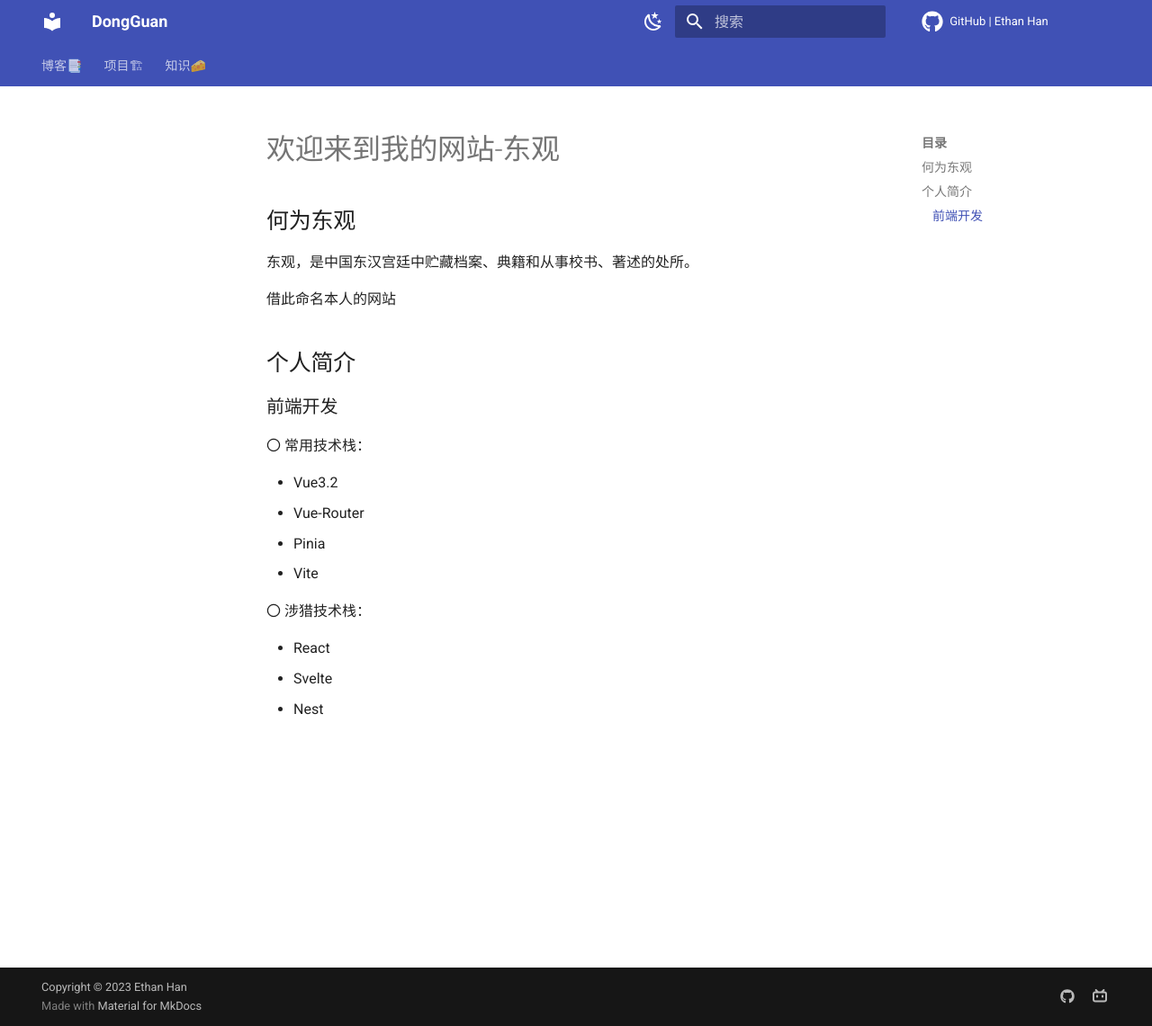
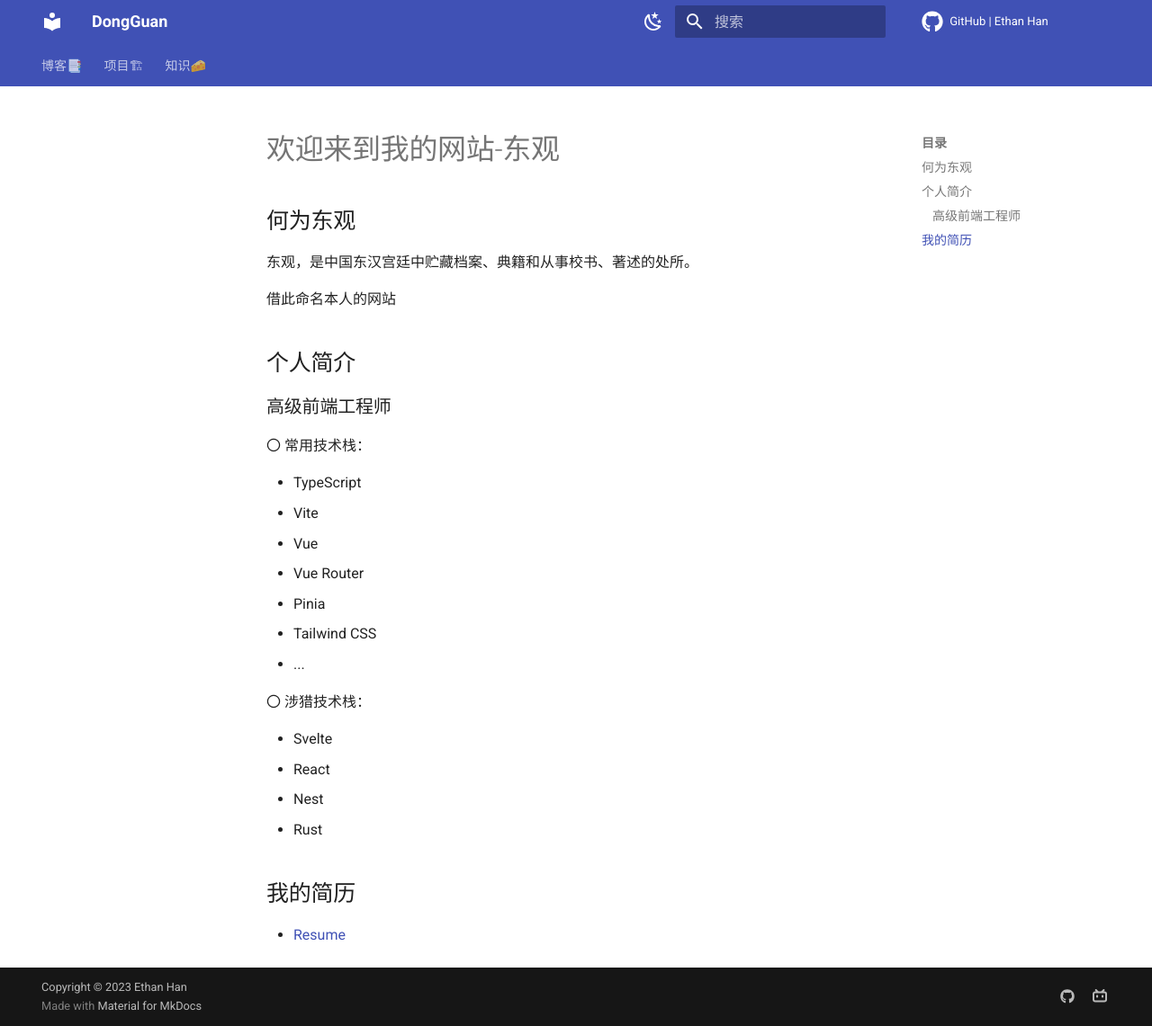
Before and after one commit to Webming19/Webming19.github.io, an MkDocs documentation site: the page built from docs/index.md, in a window 1280 px wide and 1141 px high. Shown: the whole window at 90% size. Built offline with MkDocs 1.6.1 and Material for MkDocs 9.7.7, drawn with Linux system fonts in a browser that asks for light colours.

Commit message:
docs(home): 修改首页描述内容

```diff
--- a/docs/index.md
+++ b/docs/index.md
@@ -8,17 +8,25 @@
 
 ## 个人简介
 
-### 前端开发
+### 高级前端工程师
 
 〇 常用技术栈：
 
-- Vue3.2
-- Vue-Router
+- TypeScript
+- Vite
+- Vue
+- Vue Router
 - Pinia
-- Vite
+- Tailwind CSS
+- ...
 
 〇 涉猎技术栈：
 
+- Svelte
 - React
-- Svelte
 - Nest
+- Rust
+
+## 我的简历
+
+- [Resume](https://website.ethanhan.eu.org/Resume/)
--- a/mkdocs.yml
+++ b/mkdocs.yml
@@ -59,7 +59,6 @@ nav:
       - PROJECT/index.md
       - 前端架构:
           - Vue: PROJECT/FrontEnd/vue.md
-          - React: PROJECT/FrontEnd/react.md
       - 后端架构:
           - Nest: PROJECT/BackEnd/nest.md
 
@@ -74,7 +73,6 @@ nav:
           - vim: Learn/Linux/vim.md
           - tmux: Learn/Linux/tmux.md
           - UNIX: Learn/Linux/unix.md
-          - 连接树莓派: Learn/Linux/pi-start.md
       - macOS:
           - 使用tree命令和访达进行任务管理: Learn/macOS/tree.md
           - 辅助功能缩放: Learn/macOS/zoom.md
```
Also changed, not shown: docs/Learn/Linux/pi-start.md (deleted, +0 -53 lines), docs/Learn/Linux/vim.md (+1 -1 lines), docs/PROJECT/FrontEnd/react.md (deleted, +0 -1 lines).
